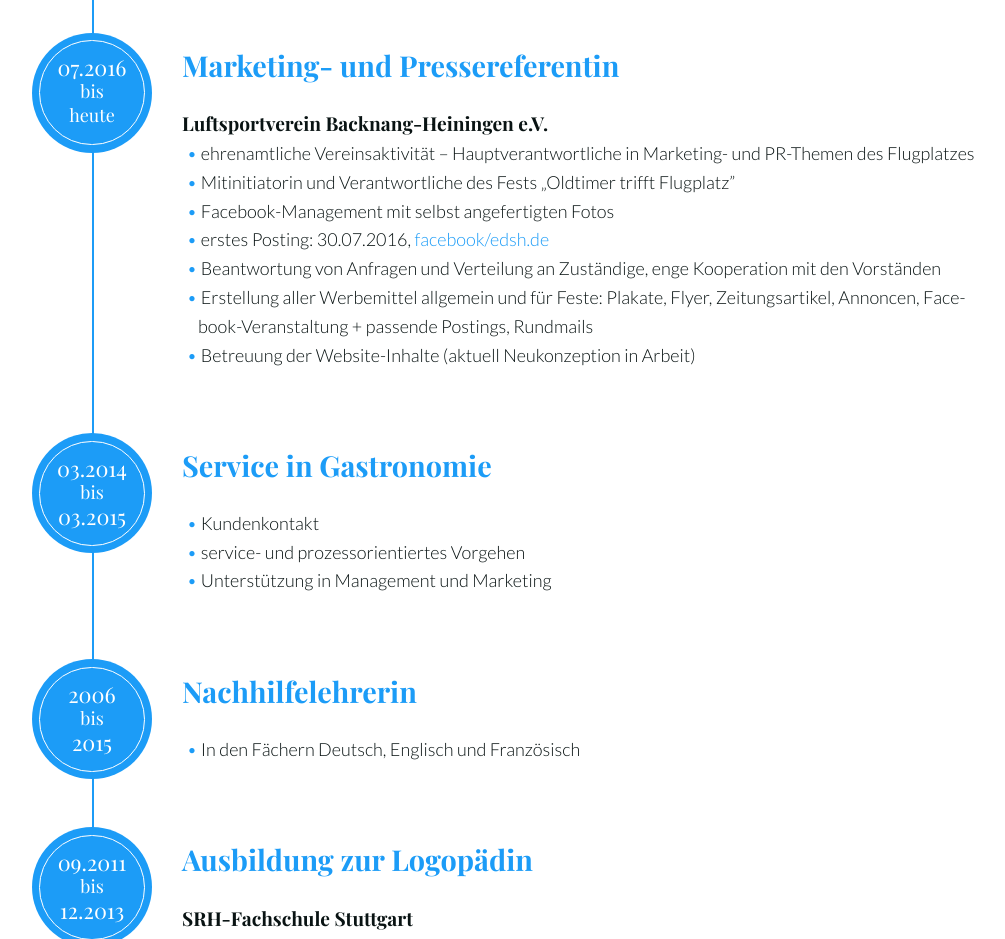
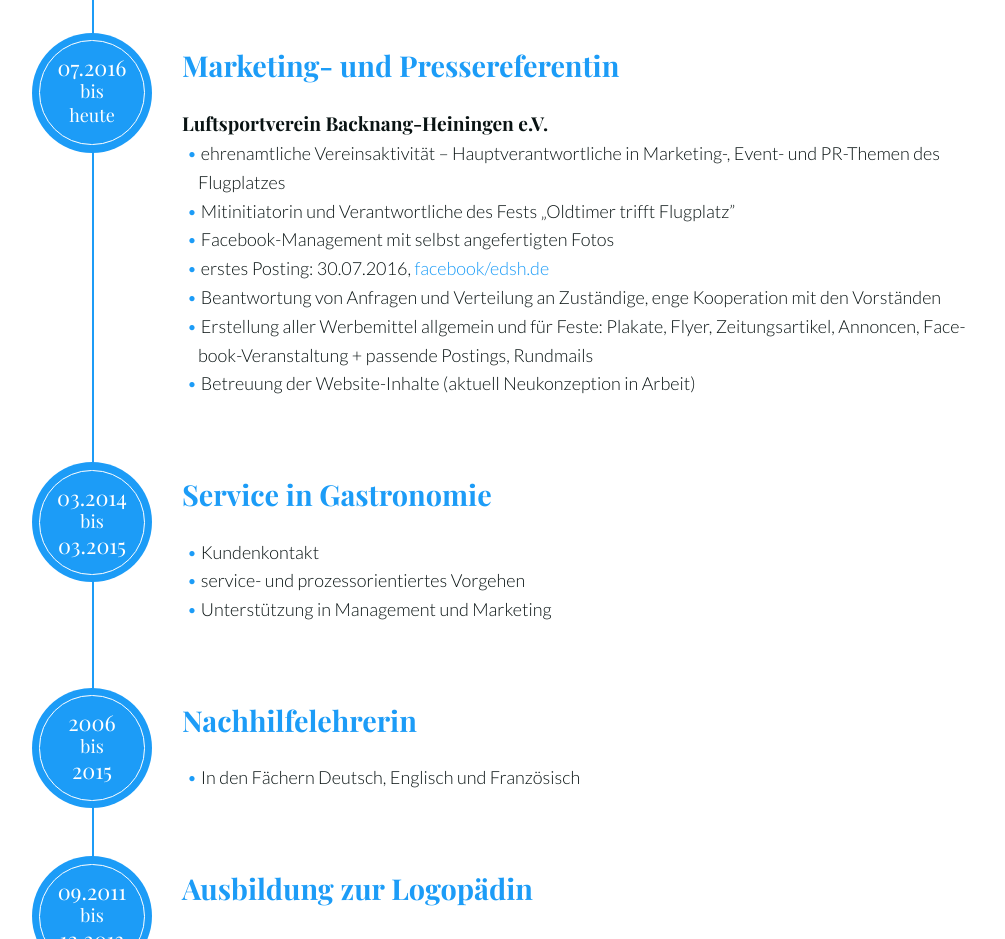
Before and after one commit to afoeder/whoissabrina, a plain HTML site: page docs/index.html in a window 1280 px wide. Shown: the part 2360-3299 px from the top of the page, without its empty margins (128-1133 px from the left). Drawn offline with nearby package versions, Linux system fonts and the light colour scheme.

Commit message:
Update index.html

```diff
--- a/docs/index.html
+++ b/docs/index.html
@@ -388,7 +388,7 @@
         <h3>Marketing- und Pressereferentin</h3>
         <h4>Luftsportverein Backnang-Heiningen e.V.</h4>
         <ul>
-          <li>ehrenamtliche Vereinsaktivität – Hauptverantwortliche in Marketing-
+          <li>ehrenamtliche Vereinsaktivität – Hauptverantwortliche in Marketing-, Event-
             und PR-Themen des Flugplatzes</li>
           <li>Mitinitiatorin und Verantwortliche des Fests „Oldtimer trifft Flugplatz”</li>
           <li>Facebook-Management mit selbst angefertigten Fotos</li>
```
